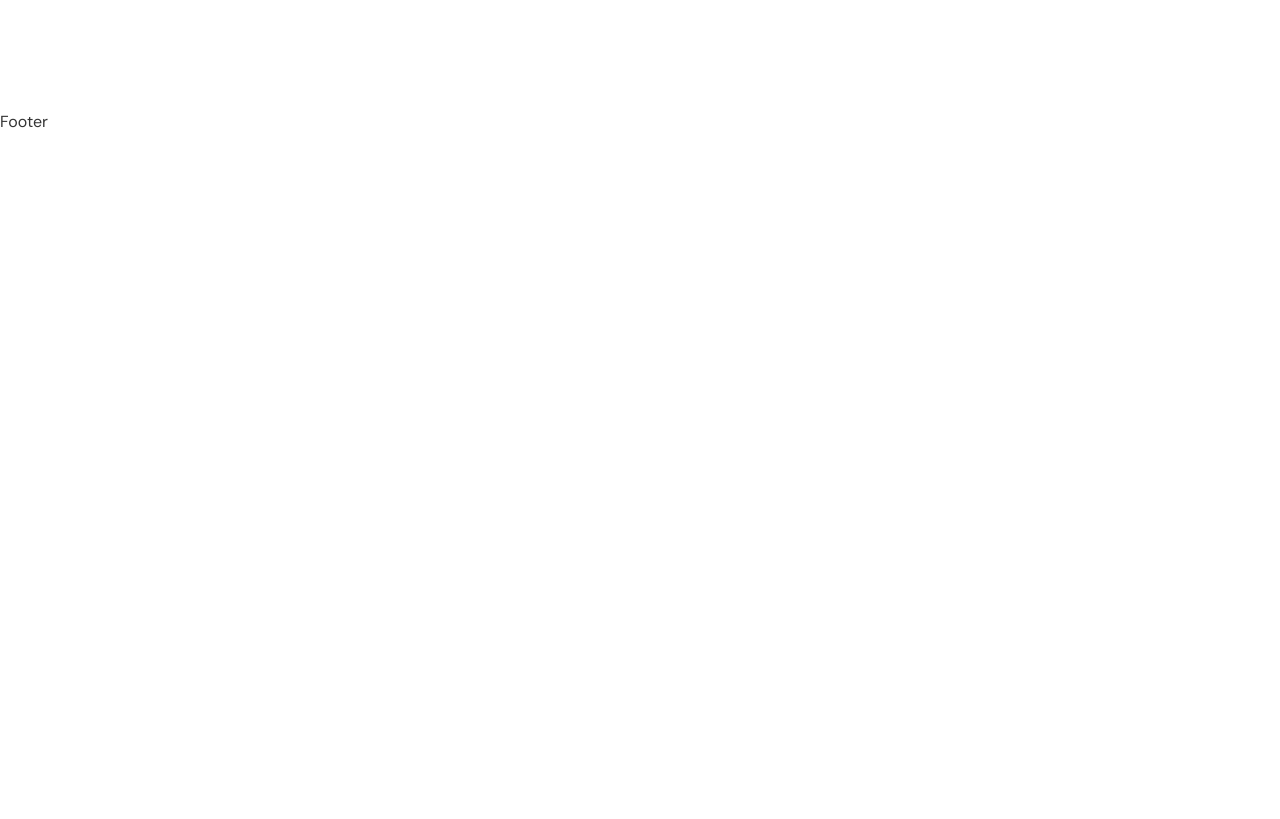
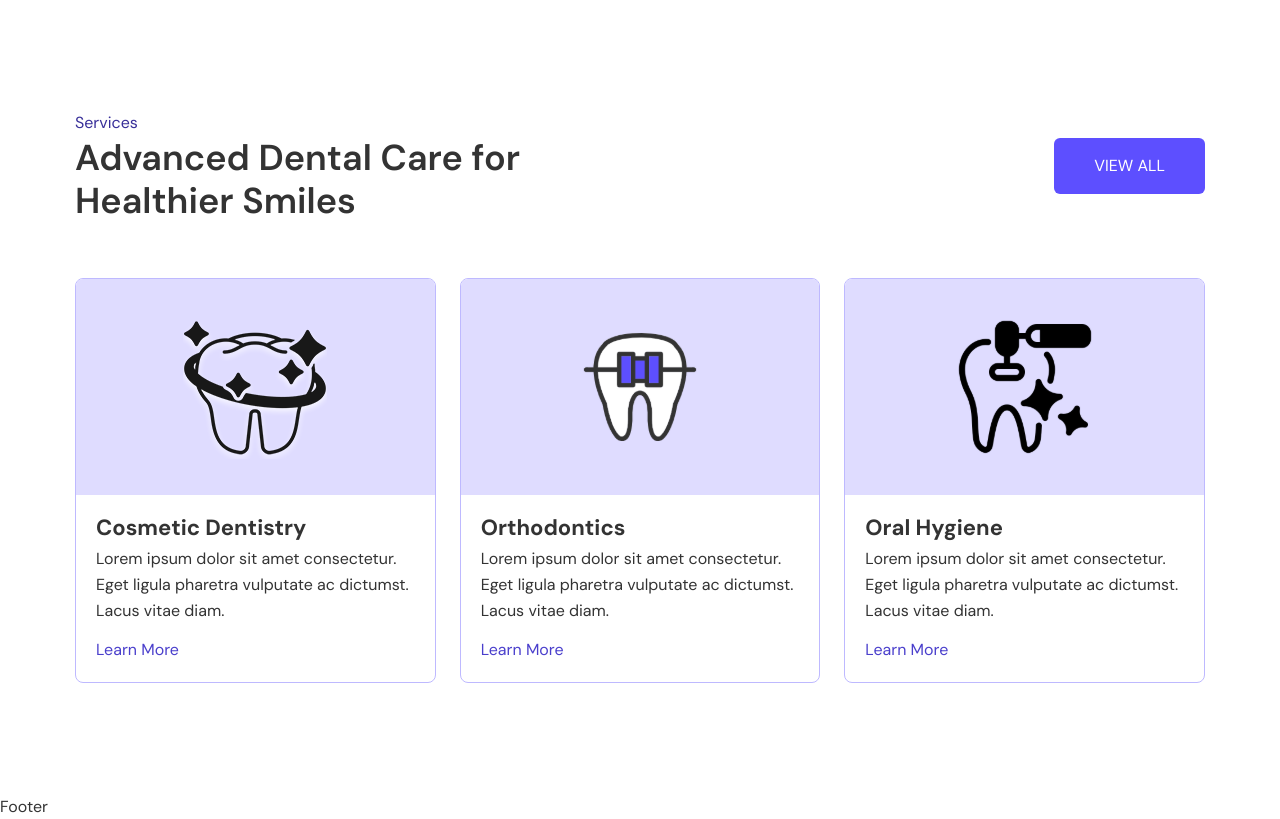
Before and after one commit to fahrypratama17/Project_Next, a Next.js app in the folder dentora/: page / in a window 1280 px wide. Shown: the part 707-1526 px from the top of the page. Before the commit the page ends 841 px from the top, so only its background shows below. Built offline with nearby package versions, Linux system fonts and the light colour scheme.

Commit message:
add services section with dynamic ServicesCard components to home page

```diff
--- a/dentora/app/page.tsx
+++ b/dentora/app/page.tsx
@@ -1,5 +1,7 @@
 import Link from "next/link";
 import Image from "next/image";
+import { servicesSecItems } from "@/data/data";
+import ServicesCard from "@/components/ServicesCard";
 
 export default function Home() {
   return (
@@ -63,9 +65,32 @@ export default function Home() {
       {/* Service */}
       <section className="section">
         <div className="container">
+          <div className="flex flex-wrap items-center justify-between gap-6">
+            <div>
+              <p className="subtitle">Services</p>
+              <h2 className="title max-w-md">
+                Advanced Dental Care for Healthier Smiles
+              </h2>
+            </div>
+            <Link href={"/services"} className="primary-btn uppercase">
+              View all
+            </Link>
+          </div>
+          <div className="mt-14 grid gap-6 sm:grid-cols-2 lg:grid-cols-3">
+            {servicesSecItems.map((item) => (
+              <ServicesCard key={item.id} {...item} />
+            ))}
+          </div>
+        </div>
+      </section>
+
+      {/* About */}
+      <section className="section">
+        <div className="container">
           <div>
             <p className="subtitle"></p>
           </div>
+          <div></div>
         </div>
       </section>
     </>
```
